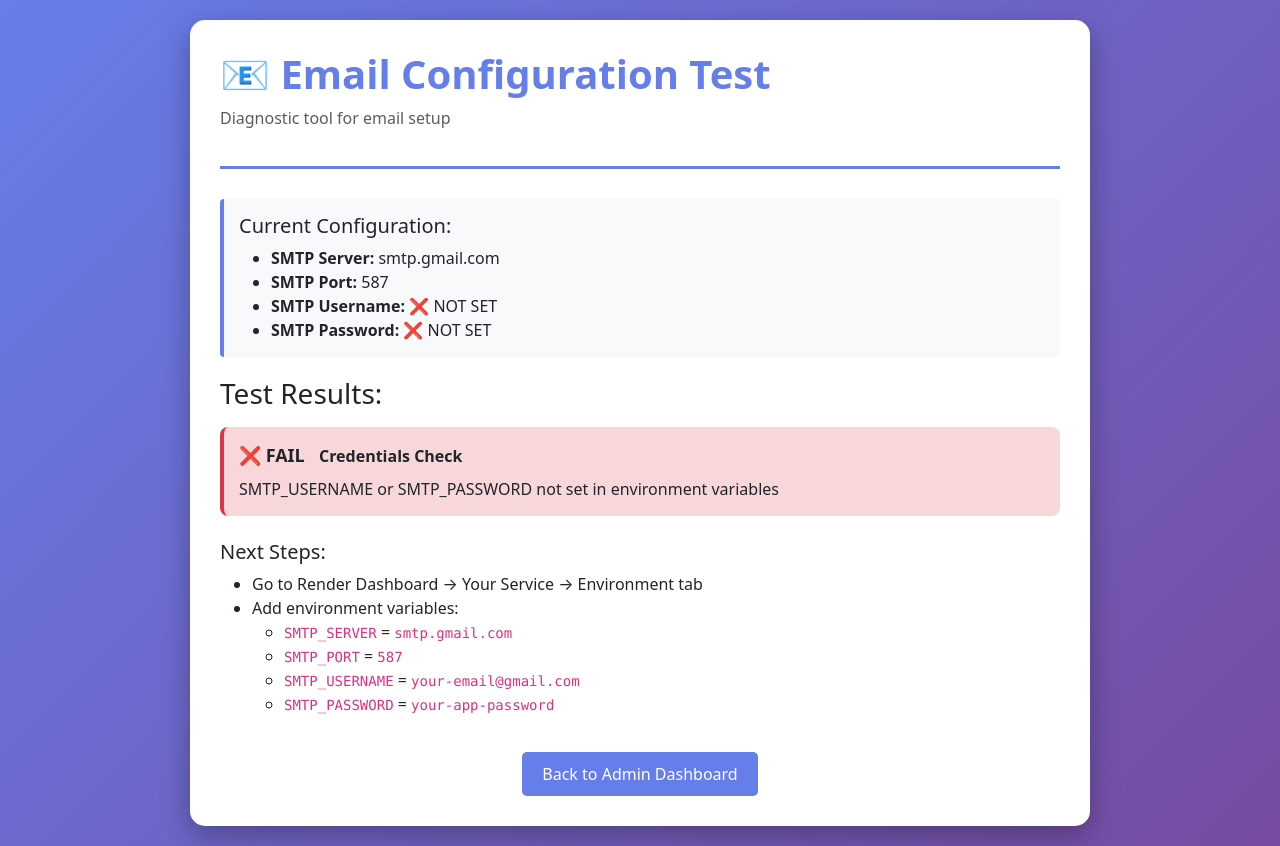
After one commit to Chandan-1818/FOOD-NUTRIENTS-MEAL-PLANNER, a Flask app: page /admin/test_email in a window 1280 px wide. The commit adds this page. Run offline with Flask 3, Linux system fonts and the light colour scheme; the visitor is signed in with stand-in values (Sample User, id 1); some libraries are stand-ins or nearby versions.

Commit message:
Add admin email diagnostic tool, improve email error handling for Render deployment, remove temporary documentation

```diff
--- a/app.py
+++ b/app.py
@@ -168,10 +168,17 @@ def send_verification_email(email, otp_code):
         smtp_username = os.getenv('SMTP_USERNAME')
         smtp_password = os.getenv('SMTP_PASSWORD')
 
-        # If email not configured, return False
+        # If email not configured, return False with detailed error
         if not smtp_username or not smtp_password:
             print(f"⚠️  Email not configured. Cannot send OTP to {email}")
-            print(f"   Please configure SMTP settings in .env file")
+            print(f"   SMTP_USERNAME: {'SET' if smtp_username else 'NOT SET'}")
+            print(f"   SMTP_PASSWORD: {'SET' if smtp_password else 'NOT SET'}")
+            print(f"   SMTP_SERVER: {smtp_server}")
+            print(f"   SMTP_PORT: {smtp_port}")
+            print(f"   Environment: {'PRODUCTION (Render)' if os.getenv('DATABASE_URL') else 'LOCAL'}")
+            print(f"   Please configure SMTP settings in Render Environment Variables:")
+            print(f"   - Go to Render Dashboard → Your Service → Environment tab")
+            print(f"   - Add: SMTP_SERVER, SMTP_PORT, SMTP_USERNAME, SMTP_PASSWORD")
             return False
 
         # Create email message
@@ -222,8 +229,12 @@ def send_verification_email(email, otp_code):
     except smtplib.SMTPAuthenticationError as e:
         error_msg = f"Email authentication failed: {str(e)}"
         print(f"❌ {error_msg}")
-        print(f"   Please check SMTP_USERNAME and SMTP_PASSWORD in .env file")
-        print(f"   Make sure you're using an App Password, not your regular password")
+        print(f"   Environment: {'PRODUCTION (Render)' if os.getenv('DATABASE_URL') else 'LOCAL'}")
+        print(f"   SMTP_USERNAME: {smtp_username}")
+        print(f"   SMTP_SERVER: {smtp_server}:{smtp_port}")
+        print(f"   Please check SMTP_USERNAME and SMTP_PASSWORD in Render Environment Variables")
+        print(f"   For Gmail: Make sure you're using an App Password, not your regular password")
+        print(f"   Generate App Password at: https://myaccount.google.com/apppasswords")
         import traceback
         traceback.print_exc()
         return False
@@ -872,6 +883,111 @@ def delete_user(user_id):
 
     return redirect(url_for('admin_dashboard'))
 
+@app.route('/admin/test_email')
+def admin_test_email():
+    """Test email configuration (admin only)"""
+    # Check if user is admin
+    if not session.get('admin'):
+        flash('Access denied. Admin privileges required.')
+        return redirect(url_for('login'))
+
+    # Get configuration
+    smtp_server = os.getenv('SMTP_SERVER', 'smtp.gmail.com')
+    smtp_port = os.getenv('SMTP_PORT', '587')
+    smtp_username = os.getenv('SMTP_USERNAME')
+    smtp_password = os.getenv('SMTP_PASSWORD')
+
+    results = {
+        'smtp_server': smtp_server,
+        'smtp_port': smtp_port,
+        'smtp_username': smtp_username if smtp_username else '❌ NOT SET',
+        'smtp_password': '✅ SET' if smtp_password else '❌ NOT SET',
+        'tests': []
+    }
+
+    # Test 1: Check if credentials are set
+    if not smtp_username or not smtp_password:
+        results['tests'].append({
+            'name': 'Credentials Check',
+            'status': '❌ FAIL',
+            'message': 'SMTP_USERNAME or SMTP_PASSWORD not set in environment variables'
+        })
+        return render_template('admin_test_email.html', results=results)
+    else:
+        results['tests'].append({
+            'name': 'Credentials Check',
+            'status': '✅ PASS',
+            'message': 'Both SMTP_USERNAME and SMTP_PASSWORD are set'
+        })
+
+    # Test 2: Test SMTP connection
+    try:
+        socket.setdefaulttimeout(10)
+        server = smtplib.SMTP(smtp_server, int(smtp_port), timeout=10)
+        results['tests'].append({
+            'name': 'SMTP Connection',
+            'status': '✅ PASS',
+            'message': f'Successfully connected to {smtp_server}:{smtp_port}'
+        })
+    except Exception as e:
+        results['tests'].append({
+            'name': 'SMTP Connection',
+            'status': '❌ FAIL',
+            'message': f'Connection failed: {str(e)}'
+        })
+        return render_template('admin_test_email.html', results=results)
+
+    # Test 3: Test TLS
+    try:
+        server.starttls()
+        results['tests'].append({
+            'name': 'TLS Encryption',
+            'status': '✅ PASS',
+            'message': 'TLS encryption enabled successfully'
+        })
+    except Exception as e:
+        results['tests'].append({
+            'name': 'TLS Encryption',
+            'status': '❌ FAIL',
+            'message': f'TLS failed: {str(e)}'
+        })
+        server.quit()
+        return render_template('admin_test_email.html', results=results)
+
+    # Test 4: Test authentication
+    try:
+        server.login(smtp_username, smtp_password)
+        results['tests'].append({
+            'name': 'Authentication',
+            'status': '✅ PASS',
+            'message': 'Authentication successful'
+        })
+    except smtplib.SMTPAuthenticationError as e:
+        results['tests'].append({
+            'name': 'Authentication',
+            'status': '❌ FAIL',
+            'message': f'Authentication failed: {str(e)}. Make sure you\'re using an App Password (Gmail) or correct password.'
+        })
+        server.quit()
+        return render_template('admin_test_email.html', results=results)
+    except Exception as e:
+        results['tests'].append({
+            'name': 'Authentication',
+            'status': '❌ FAIL',
+            'message': f'Authentication error: {str(e)}'
+        })
+        server.quit()
+        return render_template('admin_test_email.html', results=results)
+
+    server.quit()
+    results['tests'].append({
+        'name': 'All Tests',
+        'status': '✅ PASS',
+        'message': 'Email configuration is working correctly!'
+    })
+
+    return render_template('admin_test_email.html', results=results)
+
 @app.route('/admin/logout')
 def admin_logout():
     """Logout admin"""
--- a/templates/admin_dashboard.html
+++ b/templates/admin_dashboard.html
@@ -109,6 +109,7 @@
         <div class="admin-header">
             <h1>🔐 Admin Dashboard</h1>
             <p class="text-muted">Manage all user accounts</p>
+            <a href="{{ url_for('admin_test_email') }}" class="btn btn-info btn-sm mt-2">📧 Test Email Configuration</a>
         </div>
 
         {% with messages = get_flashed_messages() %}
--- /dev/null
+++ b/templates/admin_test_email.html
@@ -0,0 +1,132 @@
+<!DOCTYPE html>
+<html lang="en">
+<head>
+    <meta charset="UTF-8">
+    <meta name="viewport" content="width=device-width, initial-scale=1.0">
+    <title>Email Configuration Test - Admin</title>
+    <link href="https://cdnjs.cloudflare.com/ajax/libs/bootstrap/5.3.0/css/bootstrap.min.css" rel="stylesheet">
+    <style>
+        body {
+            background: linear-gradient(135deg, #667eea 0%, #764ba2 100%);
+            min-height: 100vh;
+            padding: 20px 0;
+        }
+        .test-container {
+            max-width: 900px;
+            margin: 0 auto;
+            background: white;
+            border-radius: 15px;
+            box-shadow: 0 10px 30px rgba(0,0,0,0.3);
+            padding: 30px;
+        }
+        .test-header {
+            border-bottom: 3px solid #667eea;
+            padding-bottom: 20px;
+            margin-bottom: 30px;
+        }
+        .test-header h1 {
+            color: #667eea;
+            font-weight: bold;
+        }
+        .config-info {
+            background: #f8f9fa;
+            border-left: 4px solid #667eea;
+            padding: 15px;
+            margin-bottom: 20px;
+            border-radius: 4px;
+        }
+        .test-result {
+            padding: 15px;
+            margin-bottom: 15px;
+            border-radius: 8px;
+            border-left: 4px solid #ccc;
+        }
+        .test-result.pass {
+            background: #d4edda;
+            border-left-color: #28a745;
+        }
+        .test-result.fail {
+            background: #f8d7da;
+            border-left-color: #dc3545;
+        }
+        .status-badge {
+            font-weight: bold;
+            font-size: 18px;
+            margin-right: 10px;
+        }
+        .btn-back {
+            background-color: #667eea;
+            color: white;
+            border: none;
+            padding: 10px 20px;
+            border-radius: 5px;
+            text-decoration: none;
+            display: inline-block;
+            margin-top: 20px;
+        }
+        .btn-back:hover {
+            background-color: #5568d3;
+            color: white;
+        }
+    </style>
+</head>
+<body>
+    <div class="container test-container">
+        <div class="test-header">
+            <h1>📧 Email Configuration Test</h1>
+            <p class="text-muted">Diagnostic tool for email setup</p>
+        </div>
+
+        <div class="config-info">
+            <h5>Current Configuration:</h5>
+            <ul class="mb-0">
+                <li><strong>SMTP Server:</strong> {{ results.smtp_server }}</li>
+                <li><strong>SMTP Port:</strong> {{ results.smtp_port }}</li>
+                <li><strong>SMTP Username:</strong> {{ results.smtp_username }}</li>
+                <li><strong>SMTP Password:</strong> {{ results.smtp_password }}</li>
+            </ul>
+        </div>
+
+        <h3 class="mb-3">Test Results:</h3>
+
+        {% for test in results.tests %}
+        <div class="test-result {{ 'pass' if '✅' in test.status else 'fail' }}">
+            <span class="status-badge">{{ test.status }}</span>
+            <strong>{{ test.name }}</strong>
+            <p class="mb-0 mt-2">{{ test.message }}</p>
+        </div>
+        {% endfor %}
+
+        <div class="mt-4">
+            <h5>Next Steps:</h5>
+            <ul>
+                {% if '❌' in results.smtp_username or '❌' in results.smtp_password %}
+                <li>Go to Render Dashboard → Your Service → Environment tab</li>
+                <li>Add environment variables:
+                    <ul>
+                        <li><code>SMTP_SERVER</code> = <code>smtp.gmail.com</code></li>
+                        <li><code>SMTP_PORT</code> = <code>587</code></li>
+                        <li><code>SMTP_USERNAME</code> = <code>your-email@gmail.com</code></li>
+                        <li><code>SMTP_PASSWORD</code> = <code>your-app-password</code></li>
+                    </ul>
+                </li>
+                {% elif results.tests|selectattr('status', 'equalto', '❌ FAIL')|list|length > 0 %}
+                <li>Check the error messages above</li>
+                <li>For Gmail: Make sure you're using an <strong>App Password</strong>, not your regular password</li>
+                <li>Enable 2-Step Verification on your Gmail account</li>
+                <li>Generate a new App Password at: <a href="https://myaccount.google.com/apppasswords" target="_blank">Google App Passwords</a></li>
+                {% else %}
+                <li>✅ Email configuration is working correctly!</li>
+                <li>If emails still fail, check Render logs for specific errors</li>
+                {% endif %}
+            </ul>
+        </div>
+
+        <div class="text-center">
+            <a href="{{ url_for('admin_dashboard') }}" class="btn-back">Back to Admin Dashboard</a>
+        </div>
+    </div>
+
+    <script src="https://cdnjs.cloudflare.com/ajax/libs/bootstrap/5.3.0/js/bootstrap.bundle.min.js"></script>
+</body>
+</html>
```
